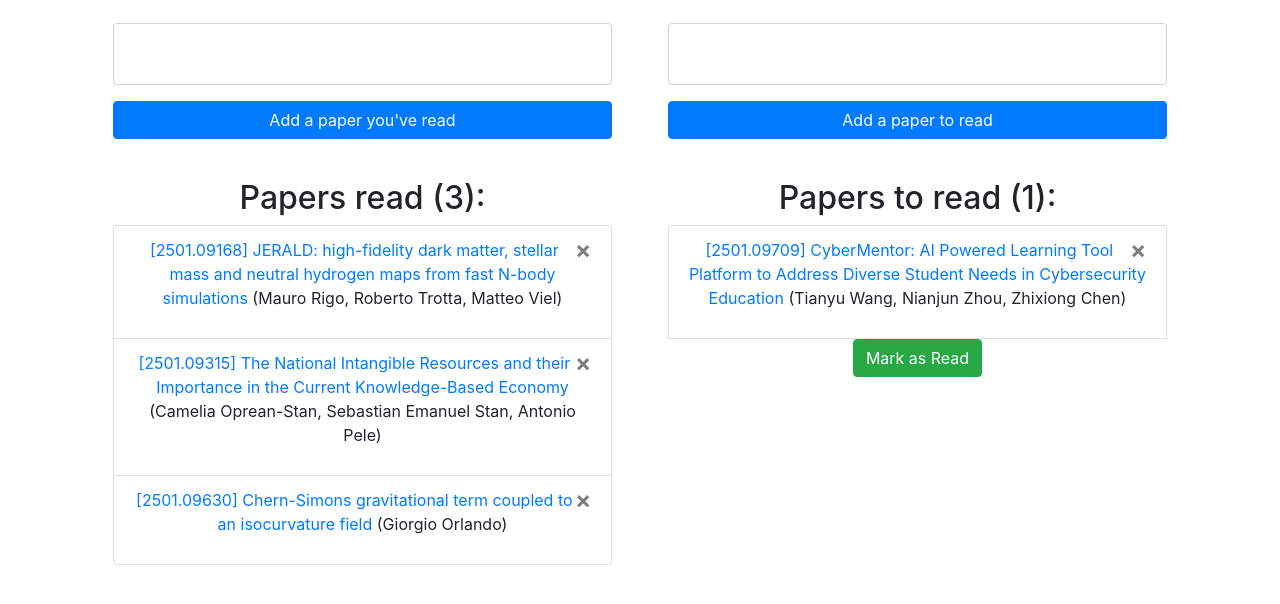
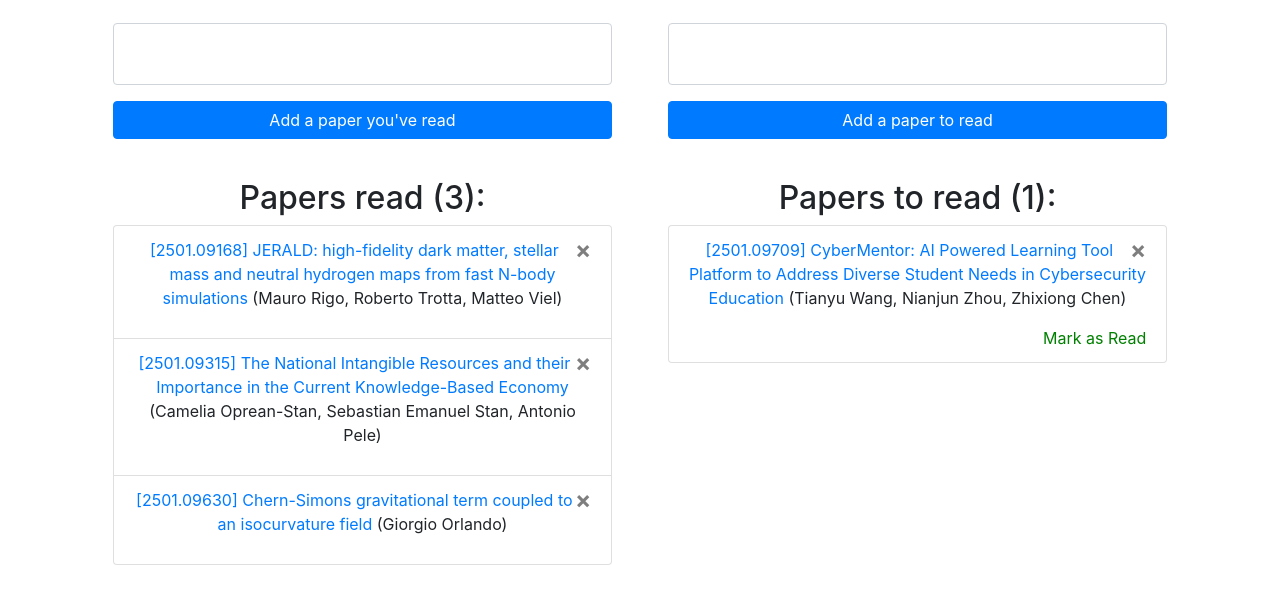
Before and after one commit to G-Chist/research_paper_tracker, a Flask app: page / in a window 1280 px wide. Shown: the part 113-717 px from the top of the page. Run offline with Flask 3, Linux system fonts and the light colour scheme; a user stored in the database is signed in; some libraries are stand-ins or nearby versions.

Commit message:
Mark as read now works

```diff
--- a/website/static/styles.css
+++ b/website/static/styles.css
@@ -30,10 +30,10 @@
 }
 
 .user-container {
-    width: 100%;
-    display: flex;
-    justify-content: center; /* Horizontal centering */
-    margin: 2vh 0vw 2vh 0vw;  /* Top, right, bottom, left margin */
+  width: 100%;
+  display: flex;
+  justify-content: center; /* Horizontal centering */
+  margin: 2vh 0vw 2vh 0vw;  /* Top, right, bottom, left margin */
 }
 
 .container-userpage {
@@ -68,3 +68,12 @@
 .form-control {
   resize: none; /* Disables resizing */
 }
+
+.mark-read-link {
+  text-decoration: none;
+  color: green;
+}
+
+.mark-read-container {
+  text-align: right;
+}
--- a/website/templates/faq.html
+++ b/website/templates/faq.html
@@ -13,6 +13,6 @@
     <h4 class="faq-answer">In order to remove a paper, click on the x icon next to its title.</h4>
 
     <h2 class="faq-title">How do I access the papers?</h2>
-    <h4 class="faq-answer">The papers are linked to their source page on Arxiv. You can view the paper by clicking the title (<span style="color: blue;">highlighted in blue </span>).</h4>
+    <h4 class="faq-answer">The papers are linked to their source page on Arxiv. You can view the paper by clicking the title (<span style="color: blue;">highlighted in blue</span>).</h4>
 </div>
 {% endblock %}
--- a/website/templates/home.html
+++ b/website/templates/home.html
@@ -56,17 +56,16 @@
                   </button>
 
                 <p><a href={{ paper_to_read.link }}>{{ paper_to_read.title }}</a> ({{ paper_to_read.authors }})</p>
+
+                  <!-- Mark as read-->
+                  <div class="mark-read-container">
+                    <a href="/mark-paper-as-read/{{ paper_to_read.id }}" class="mark-read-link">
+                      Mark as Read
+                    </a>
+                  </div>
+                  <!-- Mark as read button completed -->
+
                 </form>
-
-                 <!-- I am trying to make a mark as done-->
-                <form action="/mark-paper-as-read" method="POST" style="display: inline;">
-                  <input type="hidden" name="paperMarkAsReadId" value="{{ paper_to_read.id }}">
-                  <button type="submit" name="markAsDone" class="btn btn-success">
-                      Mark as Read
-                  </button>
-                </form>
-                <!-- Mark as Done Button completed -->
-
 
 
               </li>
--- a/website/views.py
+++ b/website/views.py
@@ -151,10 +151,9 @@ def delete_paper_to_read():
     return redirect('/')  # Redirect back to the homepage or any other page
 
 
-@views.route('/mark-paper-as-read', methods=['POST'])
+@views.route('/mark-paper-as-read/<paper_id>', methods=['GET', 'POST'])
 @login_required
-def mark_paper_as_read():
-    paper_id = request.form.get('paperMarkAsReadId')
+def mark_paper_as_read(paper_id):
 
     if paper_id:
         # Get the paper from the "Papers To Read" section
```
Also changed, not shown: instance/database.db.
